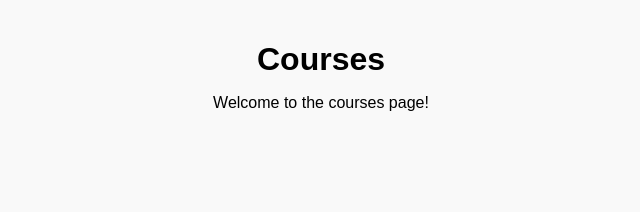
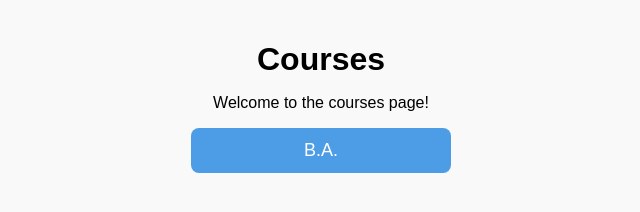
Before and after one commit to niteshchand178/tempo-2, a plain HTML site: page courses.html in a window 1280 px wide. Shown: the whole page, without its empty margins (319-959 px from the left). Drawn offline with Linux system fonts and the light colour scheme.

Commit message:
Update courses.html

```diff
--- a/courses.html
+++ b/courses.html
@@ -9,5 +9,6 @@
 <body>
     <h1>Courses</h1>
     <p>Welcome to the courses page!</p>
+   <a href="courses/ba.html" class="course-btn">B.A.</a>
 </body>
 </html>
```
